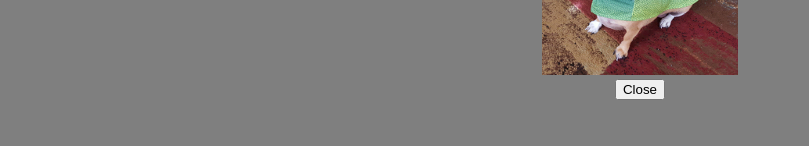
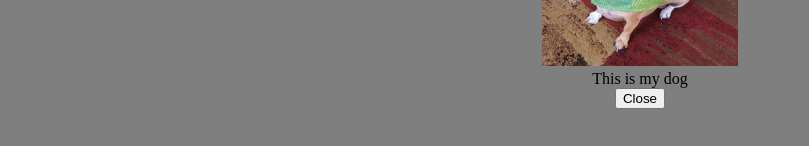
Before and after one commit to SduongPlanD/zillow-feci, a React app: page / in a window 1280 px wide. Both pictures are taken after a click on the picture 168 px from the left and 199 px from the top of the page. Shown: the part 446-592 px from the top of the page, without its empty margins (0-809 px from the left). Built offline with nearby package versions, Linux system fonts and the light colour scheme; the HTML template or start-up script is replaced by a standard one.

Commit message:
Add captions for images

```diff
--- a/src/Components/App.jsx
+++ b/src/Components/App.jsx
@@ -10,8 +10,8 @@ class App extends React.Component {
     this.state = {
       position: 0,
       photos: [
-        <img src={Dog}></img>,
-        <img src={Hen}></img>,
+        { url: <img src={Dog}></img>, caption: 'This is my dog' },
+        { url: <img src={Hen}></img>, caption: 'This is my chicken' }
       ],
       show: false
     }
--- a/src/Components/Modal.jsx
+++ b/src/Components/Modal.jsx
@@ -15,9 +15,11 @@ class Modal extends React.Component {
         <h2>Modal Content</h2>
         <div className="contentCont">
           <ModalLeft position={this.props.modalState.position} decrease={this.props.decrease}></ModalLeft>
-          <div class="content">{this.props.modalState.photos[this.props.modalState.position]}</div>
+          <div class="content">{this.props.modalState.photos[this.props.modalState.position]['url']}</div>
           <ModalRight position={this.props.modalState.position} increase={this.props.increase}></ModalRight>
         </div>
+        {/* caption */}
+        <div>{this.props.modalState.photos[this.props.modalState.position]['caption']}</div>
         <button onClick={this.props.closeModal}>Close</button>
       </div>,
       document.getElementById('modal-root')
```
